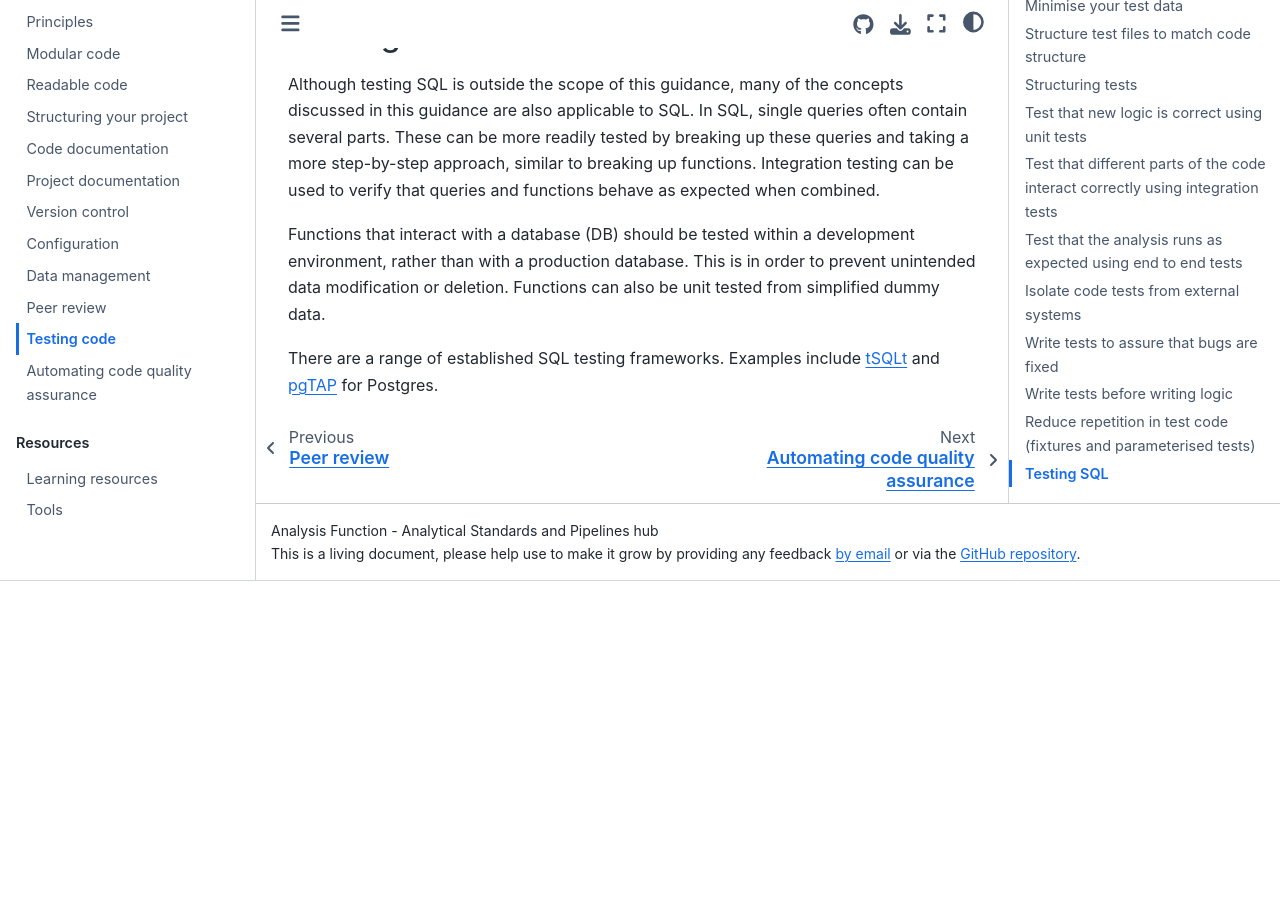
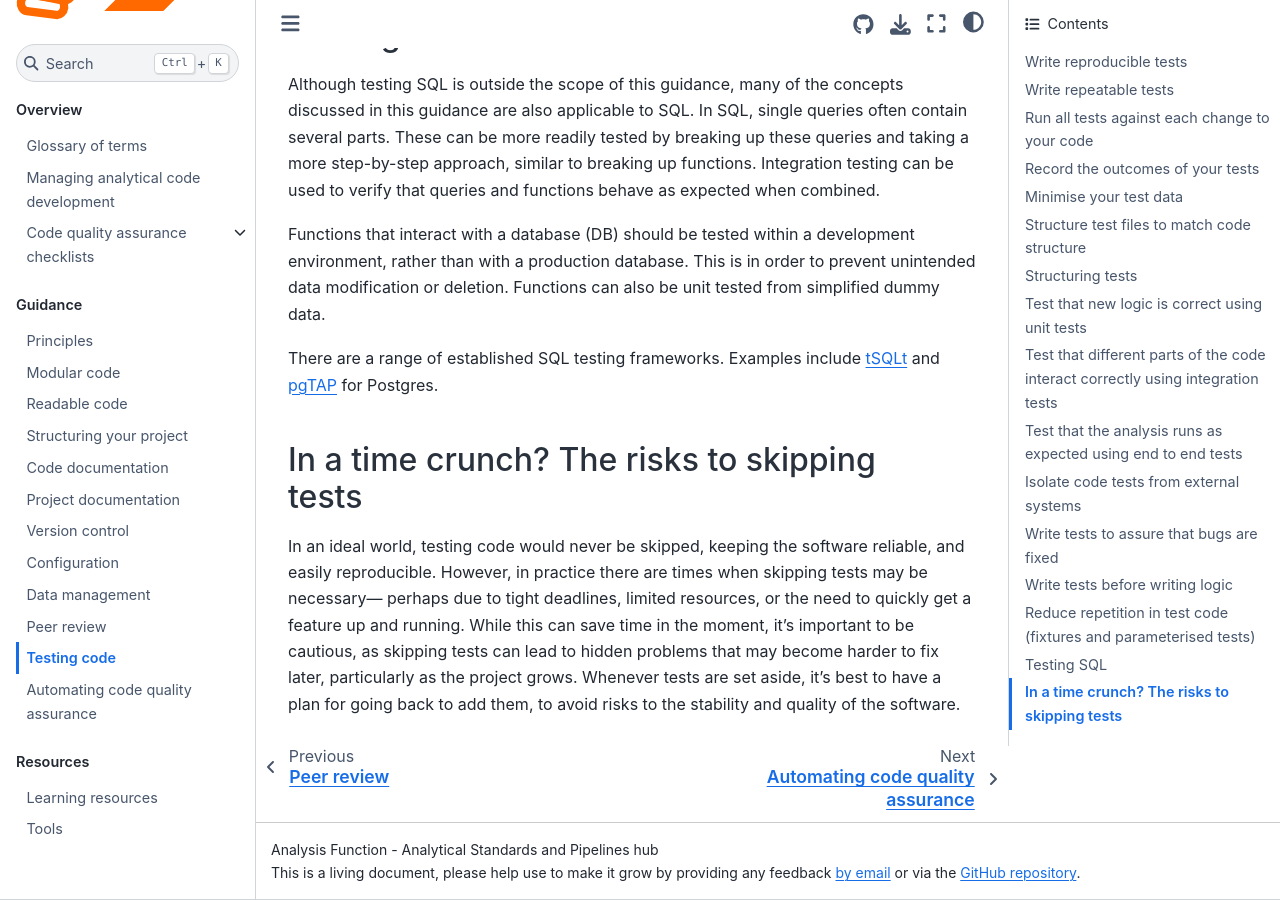
Before and after one commit to best-practice-and-impact/qa-of-code-guidance, a Jupyter Book: the page built from book/testing_code.md, in a window 1280 px wide and 900 px high, scrolled down 19093 px. Built offline with Jupyter Book 1.0.4 settings and Sphinx 7.4.7 and the Sphinx Book theme 1.1.4, drawn with Linux system fonts in a browser that asks for light colours; before the commit the page ends 19674 px from its top, so only the background shows below that.

Commit message:
#116 Add more testing examples (#211)
* update testing_code.md with more text on risks of skipping testing

* Add slight edits to skipping tests paragraph

---------

Co-authored-by: ellie-o <131752277+ellie-o@users.noreply.github.com>

```diff
--- a/book/testing_code.md
+++ b/book/testing_code.md
@@ -799,3 +799,13 @@
 
 There are a range of established SQL testing frameworks. Examples include [tSQLt](https://github.com/tSQLt-org/tSQLt)
 and [pgTAP](https://github.com/theory/pgtap/) for Postgres.
+
+
+## In a time crunch? The risks to skipping tests
+In an ideal world, testing code would never be skipped, keeping the software reliable,
+and easily reproducible. However, in practice there are times when skipping tests may be necessary—
+perhaps due to tight deadlines, limited resources, or the need to quickly get a feature up
+and running. While this can save time in the moment, it’s important to be cautious, as
+skipping tests can lead to hidden problems that may become harder to fix later, particularly
+as the project grows. Whenever tests are set aside, it’s best to have a plan for going back to add
+them, to avoid risks to the stability and quality of the software.
```
